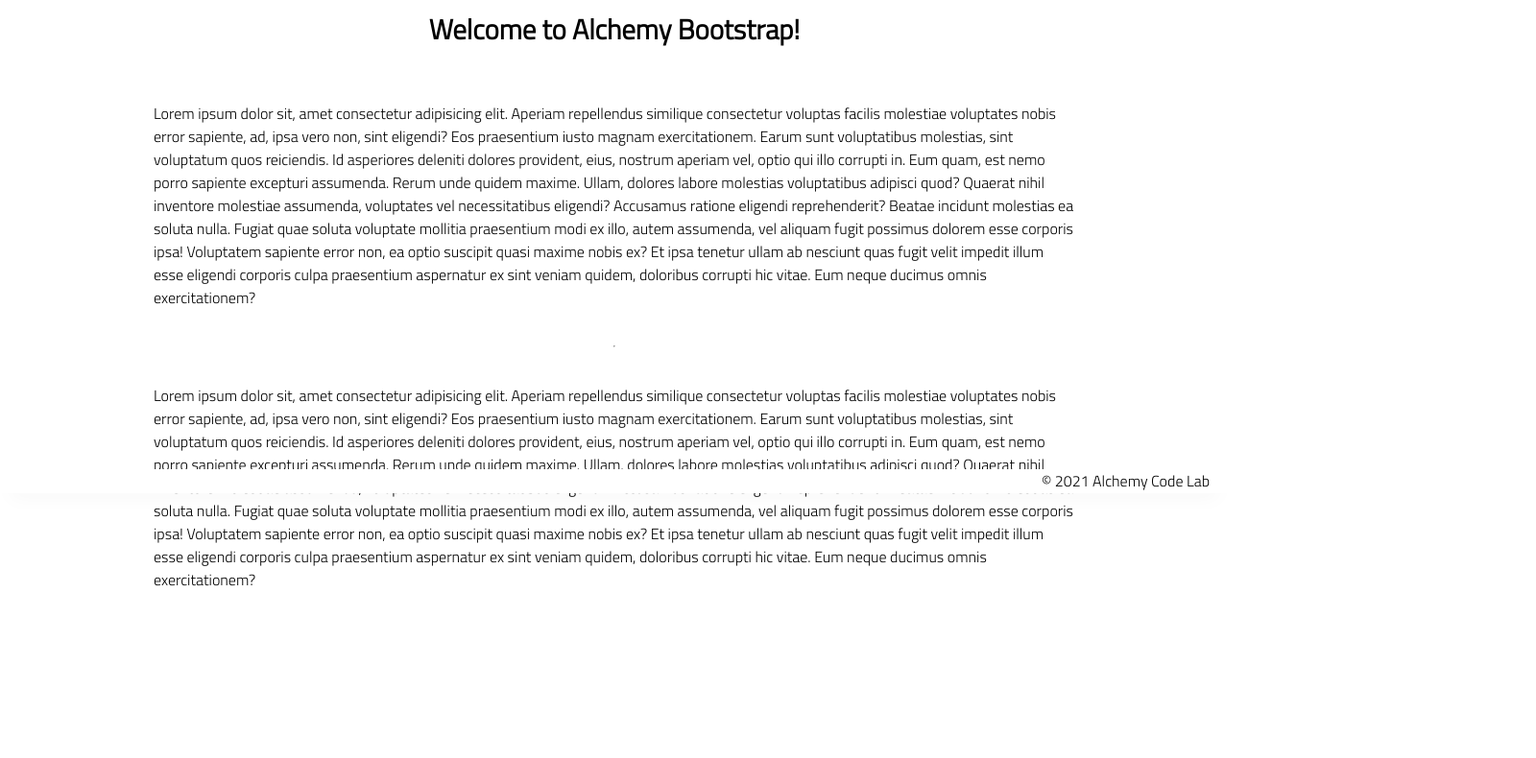
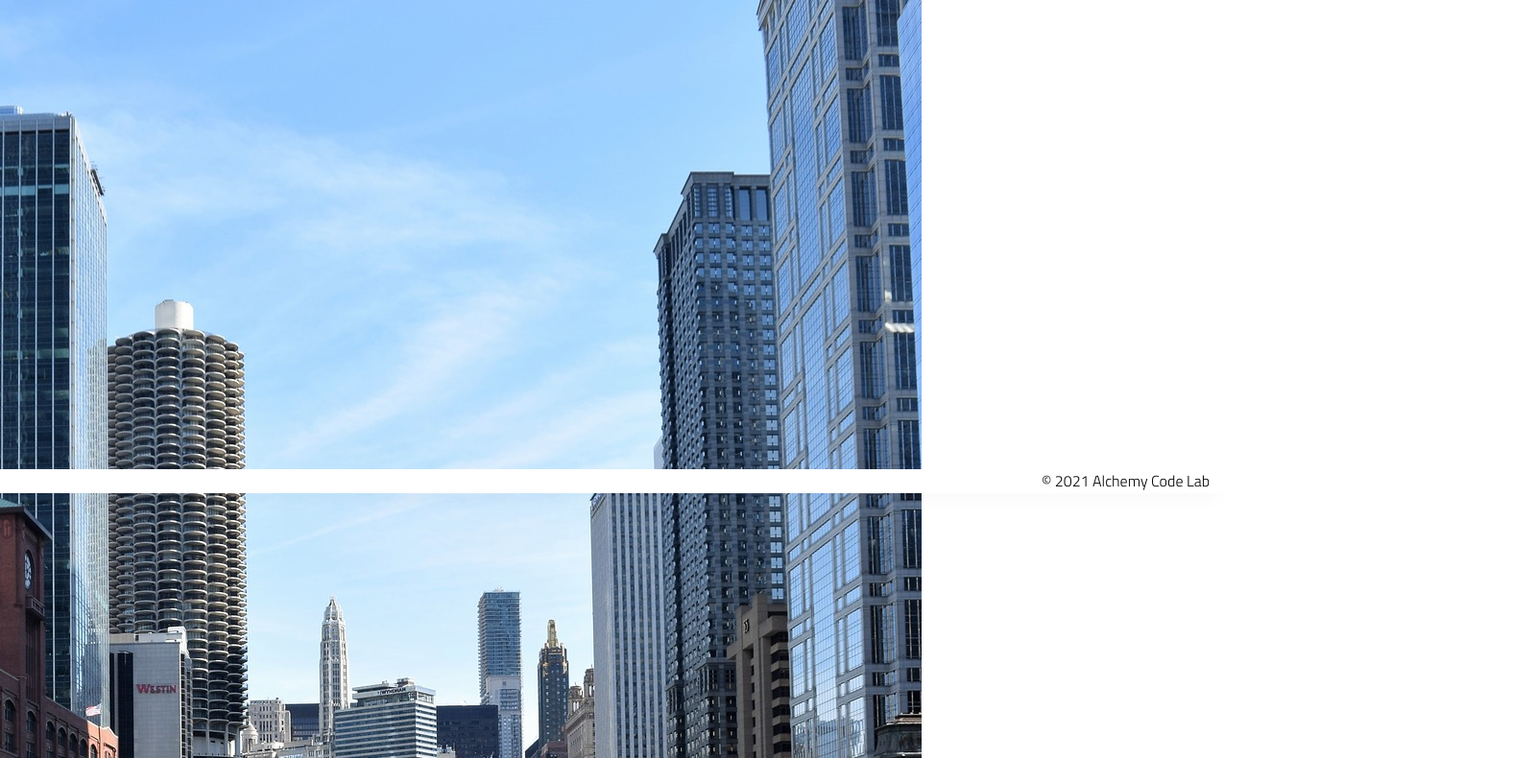
Before and after one commit to delaneyfogarty/city-builder-from-scratch-, a plain HTML site: page index.html in a window 1280 px wide. Shown: the part 286-1076 px from the top of the page at 96% size, 1600 px wide, since content can reach past the window. Before the commit the page ends 994 px from the top, so only its background shows below. Drawn offline with Linux system fonts and the light colour scheme.

Commit message:
added divs and classes for postcard images

```diff
--- a/index.html
+++ b/index.html
@@ -21,45 +21,23 @@
     <main>
         <section class="main-section">
             <img class="main-logo" src="./assets/alchemy-logo.png" />
-            <h2>
-                Welcome to Alchemy Bootstrap!
-            </h2>
+            <div class="postcard-images">
+                <div class="water-images">
+                    <img src="./assets/water-1.jpg">;
+                    <img src="./assets/water-2.jpg">;
+                    <img src="./assets/water-3.jpg">;
+                </div>
+                <div class="skyline-images">
+                    <img src="./assets/skyline-1.jpg">;
+                    <img src="./assets/skyline-2.jpg">;
+                    <img src="./assets/skyline-3.jpg">;
+                </div>
+                <div class="nature-images">
+                    <img src="./assets/nature-1.jpg">;
+                    <img src="./assets/nature-2.jpg">;
+                    <img src="./assets/nature-3.jpg">;
+                </div>
 
-            <p>
-                Lorem ipsum dolor sit, amet consectetur adipisicing elit. Aperiam repellendus similique consectetur
-                voluptas facilis molestiae voluptates nobis error sapiente, ad, ipsa vero non, sint eligendi? Eos
-                praesentium iusto magnam exercitationem.
-                Earum sunt voluptatibus molestias, sint voluptatum quos reiciendis. Id asperiores deleniti dolores
-                provident, eius, nostrum aperiam vel, optio qui illo corrupti in. Eum quam, est nemo porro sapiente
-                excepturi assumenda.
-                Rerum unde quidem maxime. Ullam, dolores labore molestias voluptatibus adipisci quod? Quaerat nihil
-                inventore molestiae assumenda, voluptates vel necessitatibus eligendi? Accusamus ratione eligendi
-                reprehenderit? Beatae incidunt molestias ea soluta nulla.
-                Fugiat quae soluta voluptate mollitia praesentium modi ex illo, autem assumenda, vel aliquam fugit
-                possimus dolorem esse corporis ipsa! Voluptatem sapiente error non, ea optio suscipit quasi maxime nobis
-                ex?
-                Et ipsa tenetur ullam ab nesciunt quas fugit velit impedit illum esse eligendi corporis culpa
-                praesentium aspernatur ex sint veniam quidem, doloribus corrupti hic vitae. Eum neque ducimus omnis
-                exercitationem?
-            </p>
-            <hr />
-            <p>
-                Lorem ipsum dolor sit, amet consectetur adipisicing elit. Aperiam repellendus similique consectetur
-                voluptas facilis molestiae voluptates nobis error sapiente, ad, ipsa vero non, sint eligendi? Eos
-                praesentium iusto magnam exercitationem.
-                Earum sunt voluptatibus molestias, sint voluptatum quos reiciendis. Id asperiores deleniti dolores
-                provident, eius, nostrum aperiam vel, optio qui illo corrupti in. Eum quam, est nemo porro sapiente
-                excepturi assumenda.
-                Rerum unde quidem maxime. Ullam, dolores labore molestias voluptatibus adipisci quod? Quaerat nihil
-                inventore molestiae assumenda, voluptates vel necessitatibus eligendi? Accusamus ratione eligendi
-                reprehenderit? Beatae incidunt molestias ea soluta nulla.
-                Fugiat quae soluta voluptate mollitia praesentium modi ex illo, autem assumenda, vel aliquam fugit
-                possimus dolorem esse corporis ipsa! Voluptatem sapiente error non, ea optio suscipit quasi maxime nobis
-                ex?
-                Et ipsa tenetur ullam ab nesciunt quas fugit velit impedit illum esse eligendi corporis culpa
-                praesentium aspernatur ex sint veniam quidem, doloribus corrupti hic vitae. Eum neque ducimus omnis
-                exercitationem?
-            </p>
 
         </section>
     </main>
```
